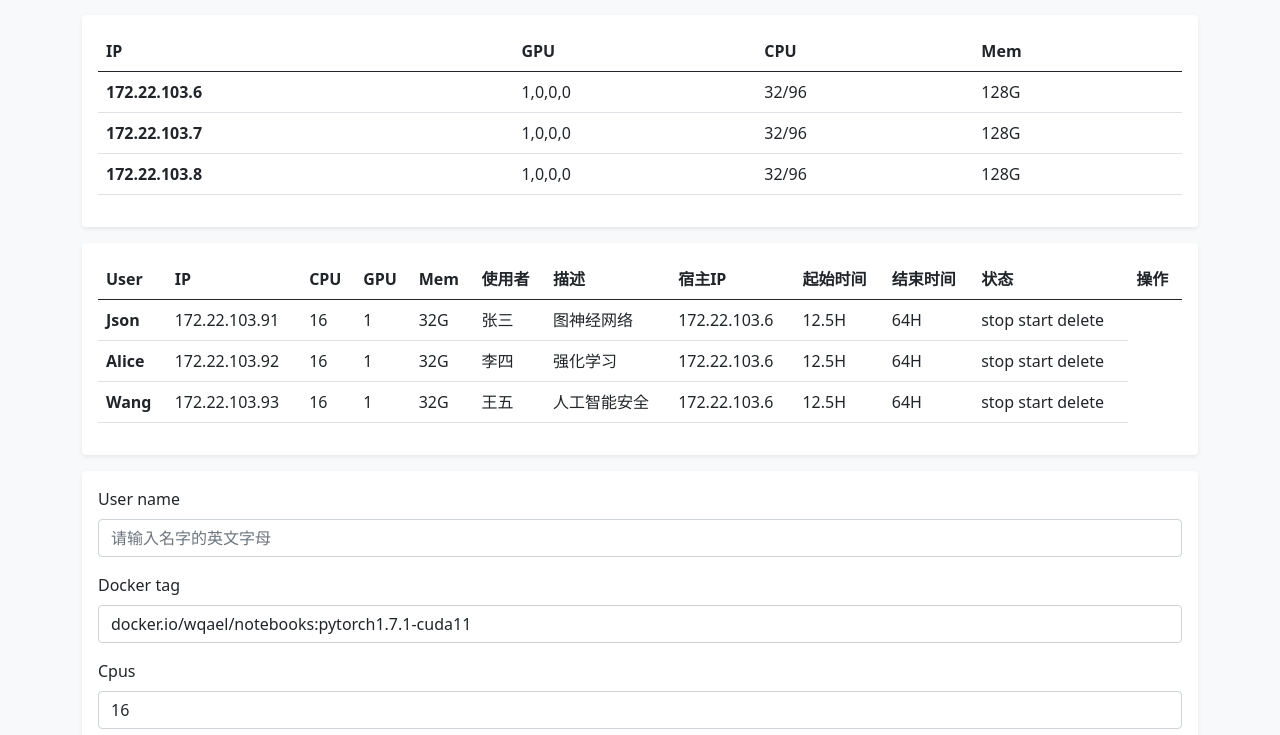
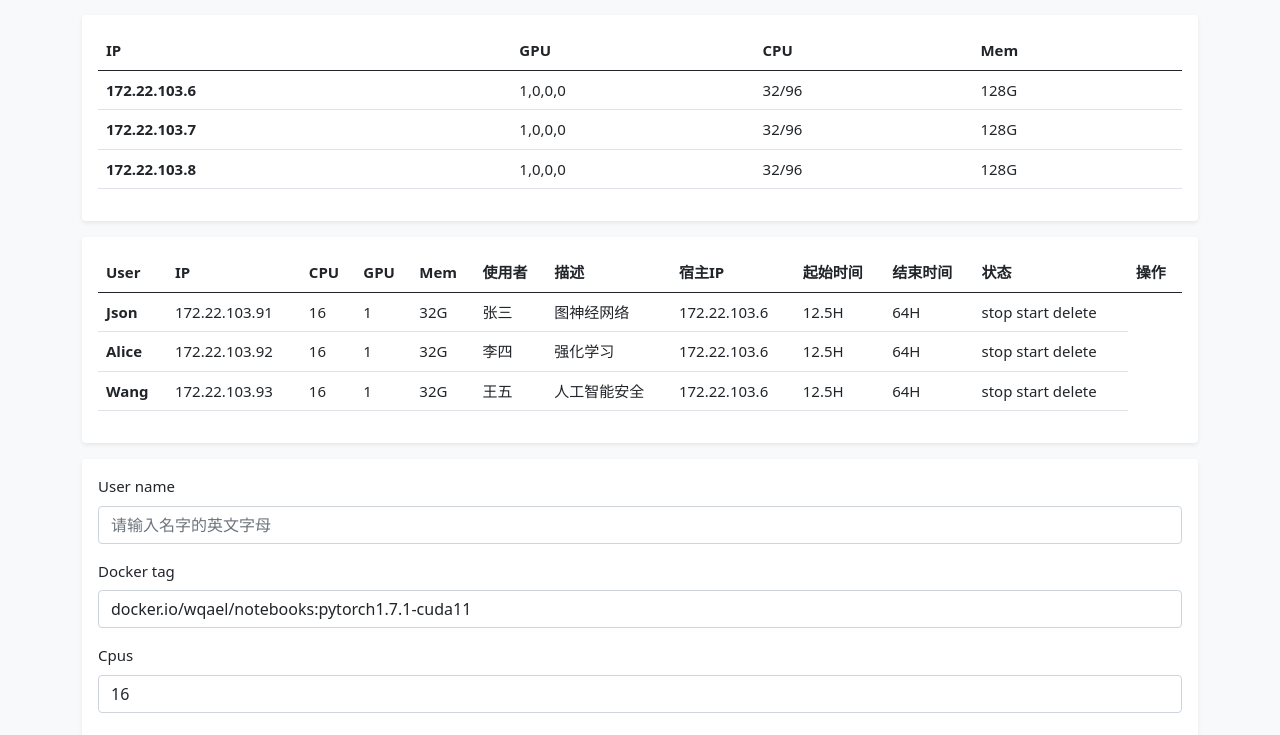
Before and after one commit to luozui/LM, a plain HTML site: page static/index.html in a window 1280 px wide. Shown: the part 57-792 px from the top of the page. Drawn offline with nearby package versions, Linux system fonts and the light colour scheme; no server answers.

Commit message:
Update index.html
Fix the font-size of body

```diff
--- a/static/index.html
+++ b/static/index.html
@@ -8,7 +8,7 @@
 </head>
 <meta charset="UTF-8">
 
-<body class="bg-light">
+<body class="bg-light" style="font-size: 15px">
 
 <nav class="navbar navbar-expand-lg navbar-dark bg-dark">
     <div class="container">
@@ -22,20 +22,7 @@
                 <li class="nav-item">
                     <a class="nav-link active" aria-current="page" href="index.html">管理面板</a>
                 </li>
-                <!-- <li class="nav-item">
-                  <a class="nav-link" href="opt.html">管理</a>
-                </li> -->
             </ul>
-            <!-- <form class="d-flex">
-              <ul class="navbar-nav me-auto mb-2 mb-lg-0">
-                <li class="nav-item">
-                  <a class="nav-link" href="login.html">登录</a>
-                </li>
-                <li class="nav-item">
-                  <a class="nav-link" href="reg.html">注册</a>
-                </li>
-              </ul>
-            </form> -->
         </div>
     </div>
 </nav>
@@ -160,14 +147,6 @@
                 <label for="gpus" class="form-label">Gpus</label>
                 <input type="text" class="form-control" id="gpus" aria-describedby="Name" placeholder="输入使用的GPU号（0~3）例如:0,1；为空则不使用显卡">
             </div>
-<!--            <div class="mb-3">-->
-<!--                <label for="ip" class="form-label">IP</label>-->
-<!--                <input type="text" class="form-control" id="ip" aria-describedby="Name" value="172.22.103.97">-->
-<!--            </div>-->
-<!--            <div class="mb-3">-->
-<!--                <label for="homepath" class="form-label">Home path</label>-->
-<!--                <input type="text" class="form-control" id="homepath" aria-describedby="Name" value="httptest">-->
-<!--            </div>-->
             <div class="mb-3">
                 <label for="machineip" class="form-label">Machine IP</label>
                 <input type="text" class="form-control" id="machineip" aria-describedby="Name" value="172.22.103.6">
@@ -179,7 +158,6 @@
             <div class="mb-3">
                 <label for="Name" class="form-label">Name</label>
                 <input type="text" class="form-control" id="Name" aria-describedby="Name" placeholder="实验参与人员，例如：张三，李四">
-<!--                <div id="emailHelp" class="form-text">We'll never share your email with anyone else.</div>-->
             </div>
             <div class="mb-3">
                 <label for="inputPassword1" class="form-label">Password</label>
@@ -295,7 +273,6 @@
             function (data) {
                 if (data.success) {
                     console.log(data)
-                    // window.open(data.ip+'/lab');
                     window.location.href = 'http://'+data.ip+'/lab';
                 } else {
                     alert('error')
```
